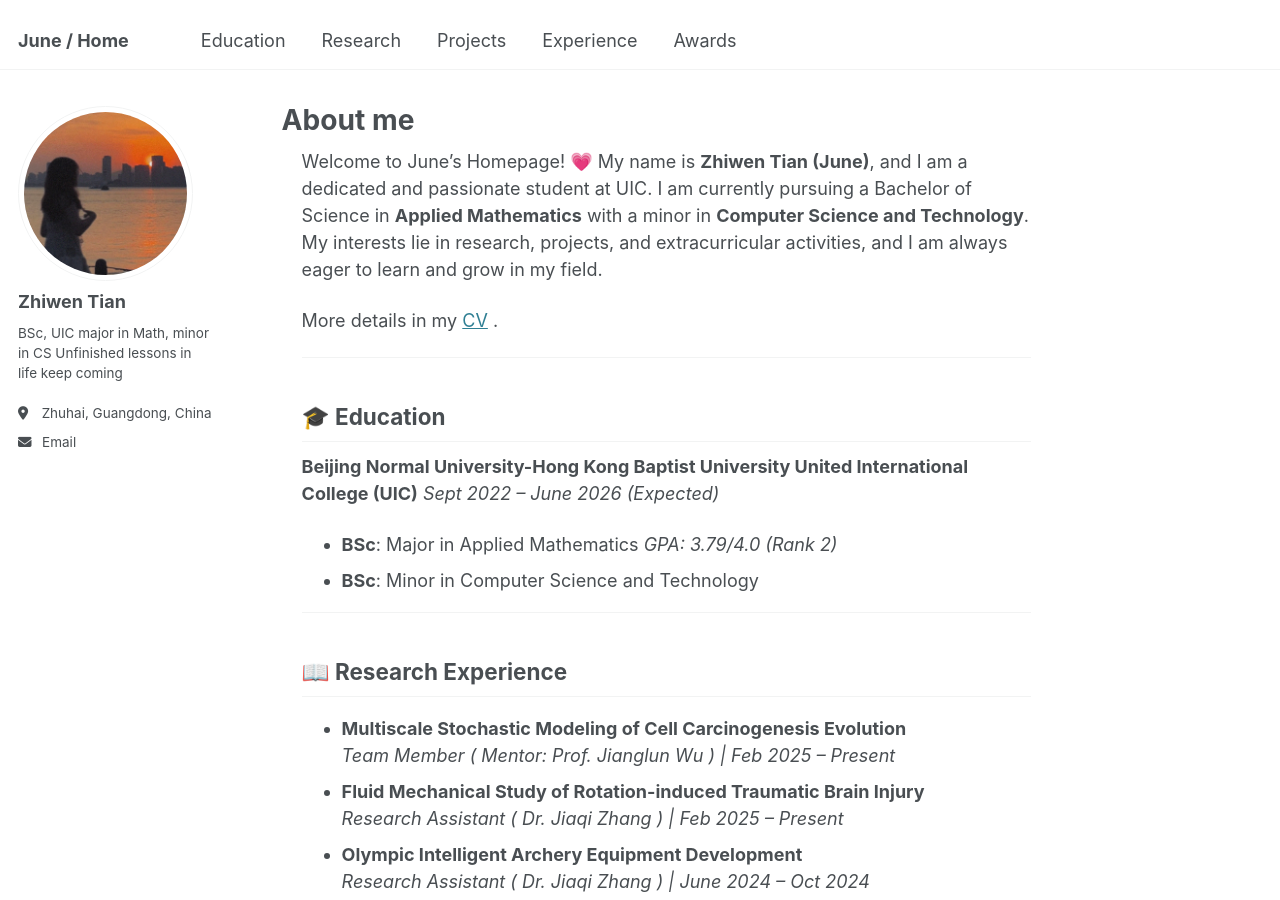
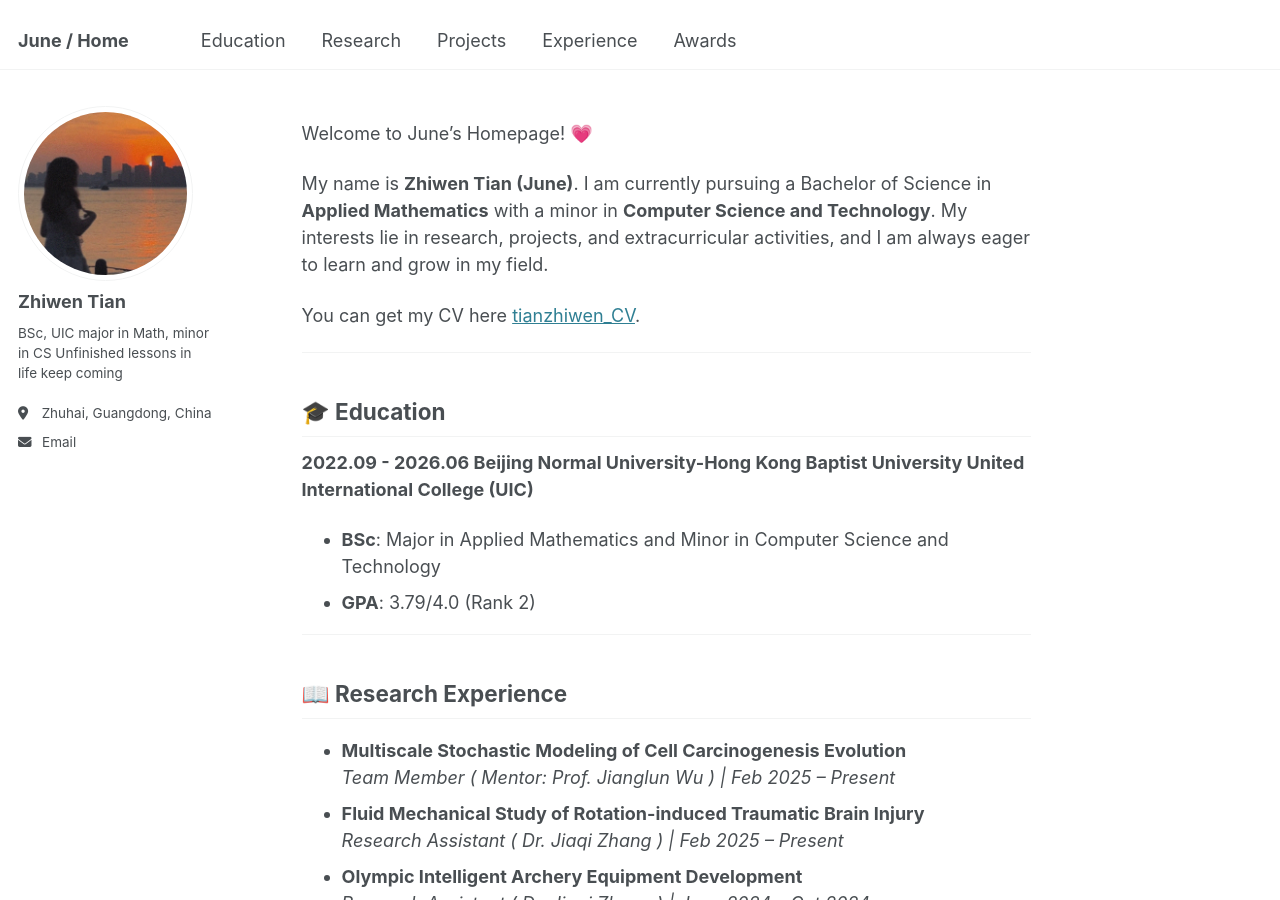
Before and after one commit to Orange1207/Orange1207.github.io, a Jekyll site: the page built from _pages/about.md, in a window 1280 px wide and 900 px high. Built offline with Jekyll 4.4.1, drawn with Linux system fonts in a browser that asks for light colours.

Commit message:
Update about.md

```diff
--- a/_pages/about.md
+++ b/_pages/about.md
@@ -1,22 +1,23 @@
 ---
 permalink: /
-title: "About me"
+title: " "
 author_profile: true
 redirect_from:
   - /about/
 ---
 
 Welcome to June's Homepage! 💗
-My name is **Zhiwen Tian (June)**, and I am a dedicated and passionate student at UIC. I am currently pursuing a Bachelor of Science in **Applied Mathematics** with a minor in **Computer Science and Technology**. My interests lie in research, projects, and extracurricular activities, and I am always eager to learn and grow in my field.
 
-More details in my [CV](../files/CV_twopage.pdf) .
+My name is **Zhiwen Tian (June)**. I am currently pursuing a Bachelor of Science in **Applied Mathematics** with a minor in **Computer Science and Technology**. My interests lie in research, projects, and extracurricular activities, and I am always eager to learn and grow in my field.
+
+You can get my CV here [tianzhiwen_CV](../files/CV_twopage.pdf).
 
 ---
 
 ## 🎓 Education
-**Beijing Normal University-Hong Kong Baptist University United International College (UIC)**      *Sept 2022 – June 2026 (Expected)*
-- **BSc**: Major in Applied Mathematics      *GPA: 3.79/4.0 (Rank 2)*
-- **BSc**: Minor in Computer Science and Technology
+**2022.09 - 2026.06 Beijing Normal University-Hong Kong Baptist University United International College (UIC)**
+- **BSc**: Major in Applied Mathematics and  Minor in Computer Science and Technology
+- **GPA**:  3.79/4.0 (Rank 2)
 
 ---
 
```
